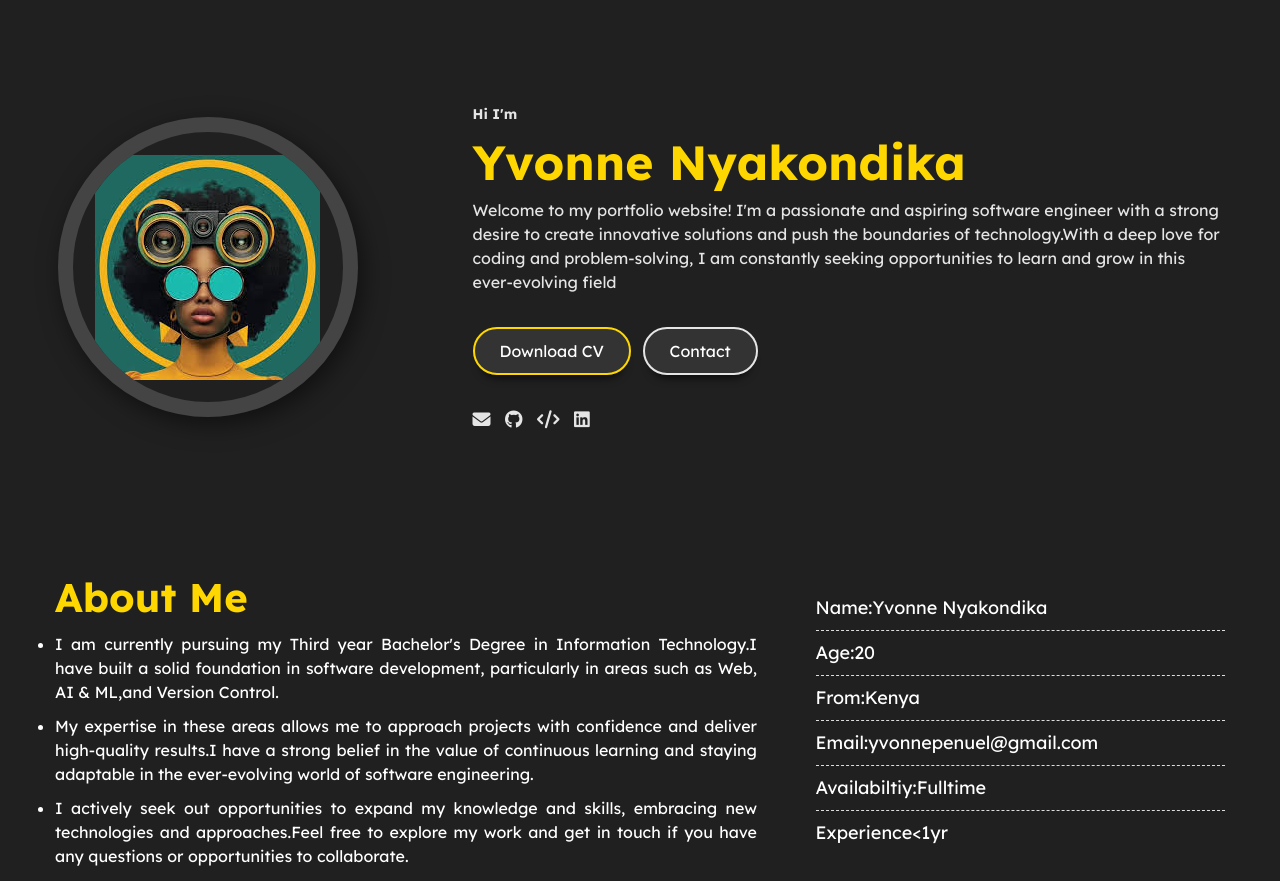
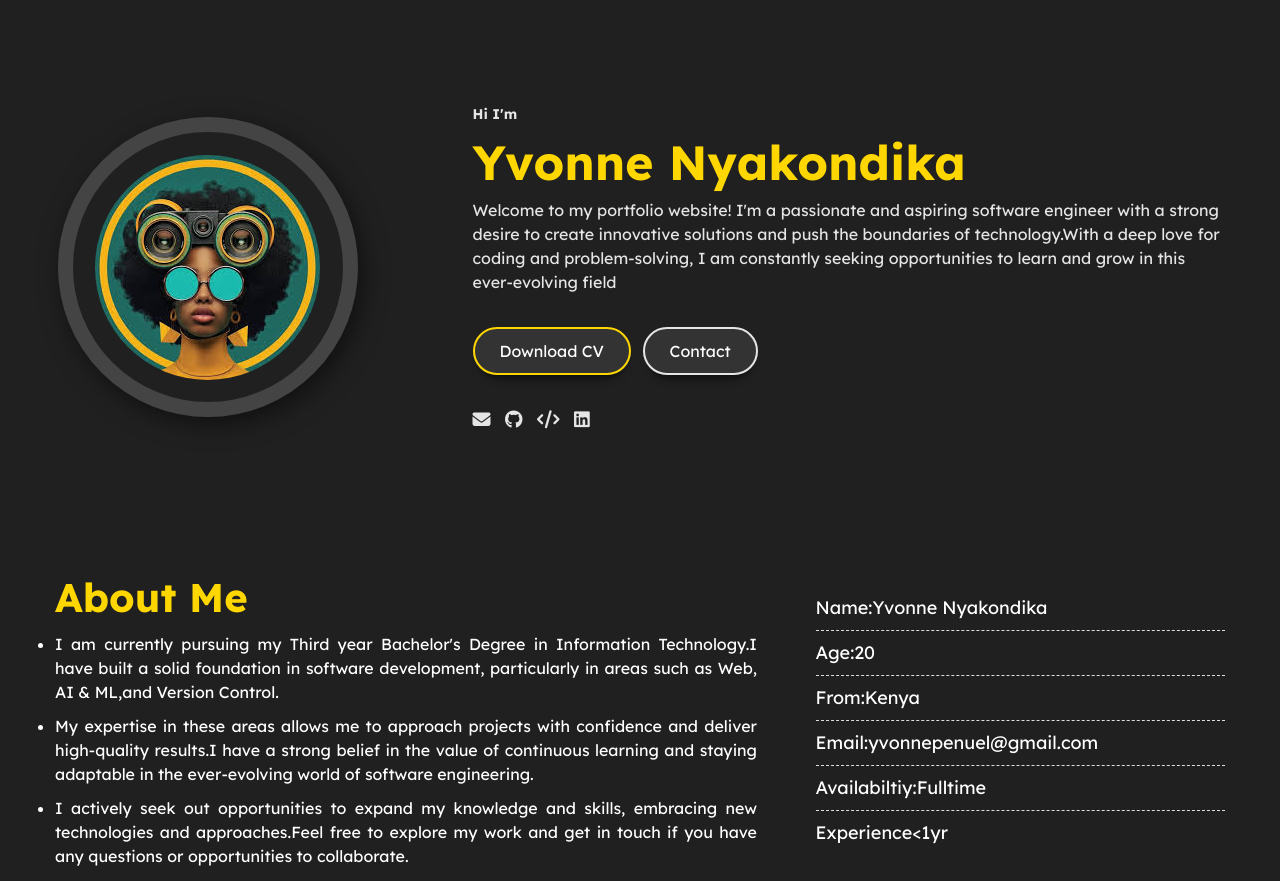
Before and after one commit to Gak1o/1, a plain HTML site: page index.html in a window 1280 px wide. Shown: the part 52-933 px from the top of the page. Drawn offline with nearby package versions, Linux system fonts and the light colour scheme.

Commit message:
Some Changes

```diff
--- a/styles.css
+++ b/styles.css
@@ -129,10 +129,12 @@ body{
   display: grid;
   place-items: center;
   border: 15px solid #444444;
-  box-shadow: 5px 7px 25px rgba(0, 0, 0, 0.5)
+  box-shadow: 5px 7px 25px rgba(0, 0, 0, 0.5);
+  transition: .7s ease-in-out;
 }
-profile-photo img{
-  width: 100%;
+.profile-photo img{
+  /* width: 100%; */
+  aspect-ratio: 1/1;
   object-fit: fill;
   border-radius: 50%;
 }
```
